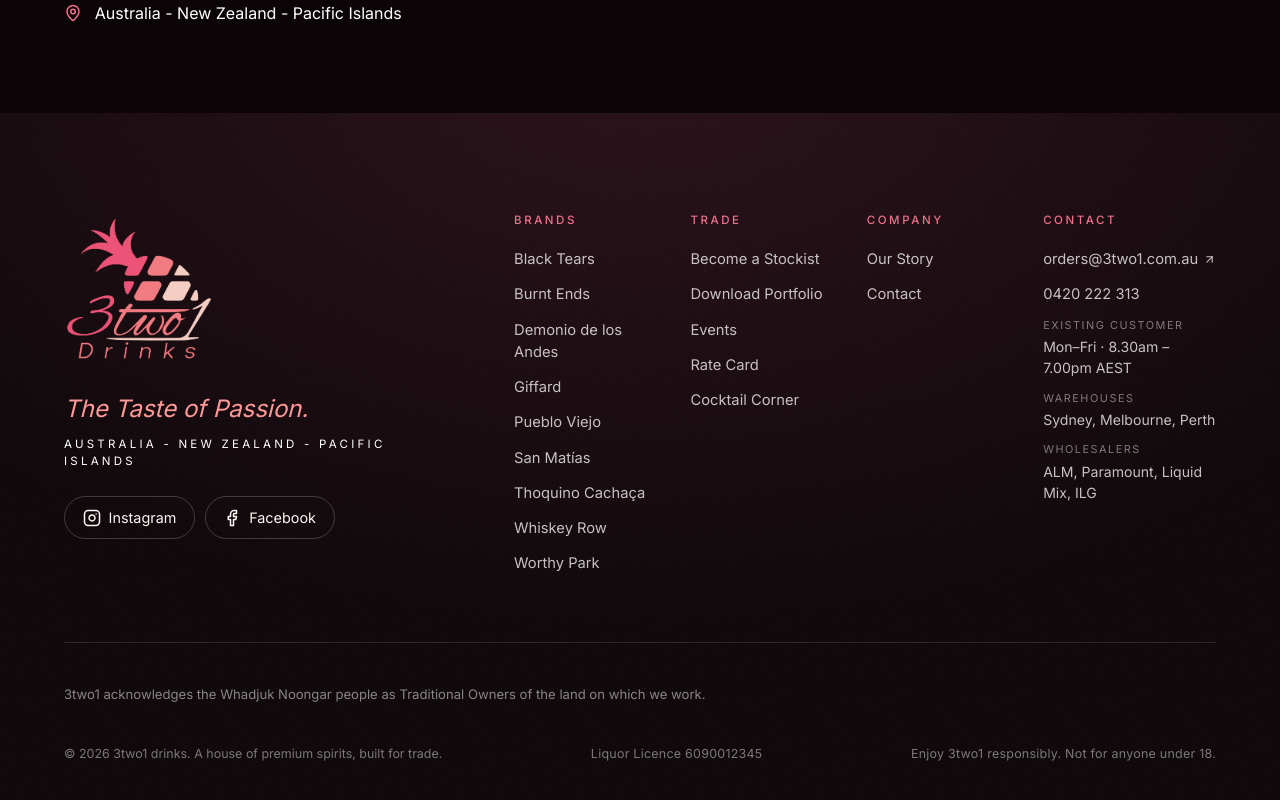
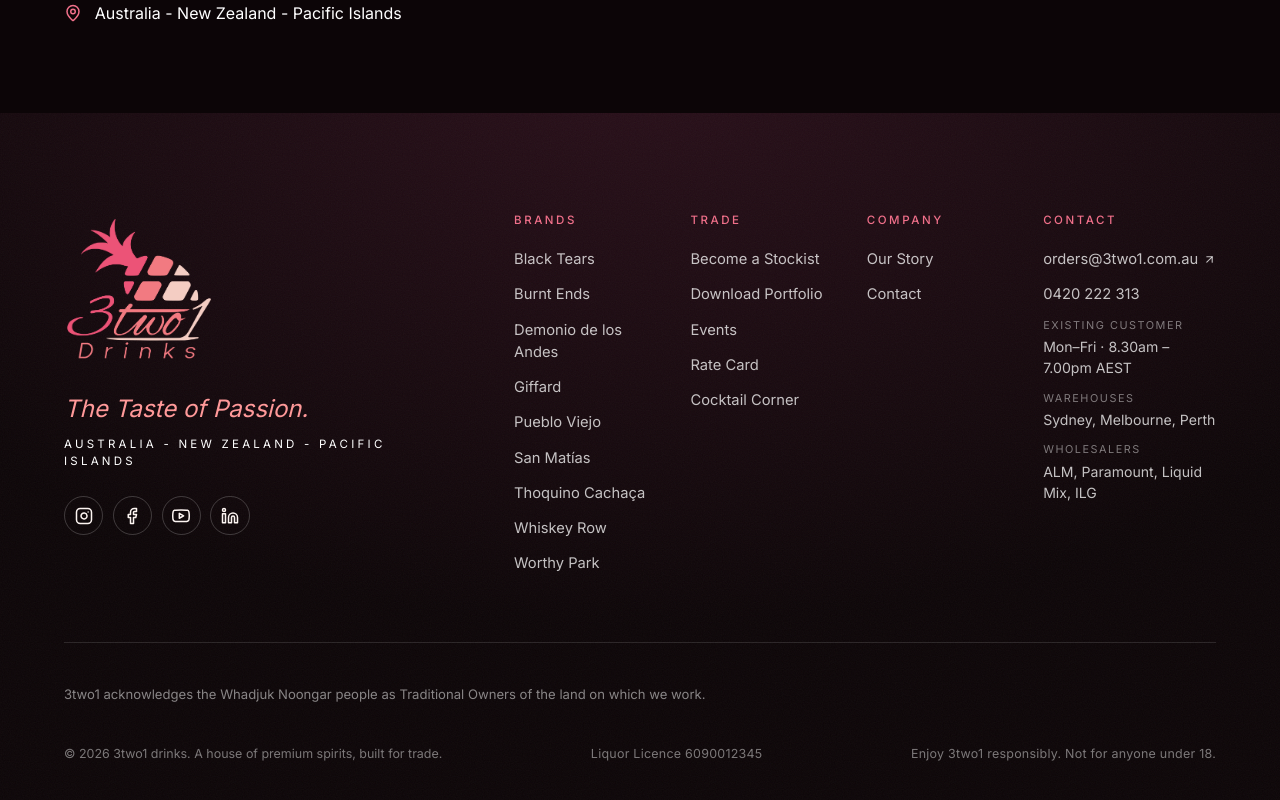
Before and after one commit to eloma-group/3two1-client-1, a React (Vite) app: page / in a window 1280 px wide. Shown: the part 10433-11233 px from the top of the page. Built offline with nearby package versions, Linux system fonts and the light colour scheme.

Commit message:
Update the Our Story intro and add YouTube and LinkedIn to the footer

```diff
--- a/src/components/icons.tsx
+++ b/src/components/icons.tsx
@@ -36,3 +36,42 @@
     </svg>
   );
 }
+
+export function Youtube({ size = 18 }: { size?: number }) {
+  return (
+    <svg
+      width={size}
+      height={size}
+      viewBox="0 0 24 24"
+      fill="none"
+      stroke="currentColor"
+      strokeWidth="2"
+      strokeLinecap="round"
+      strokeLinejoin="round"
+      aria-hidden="true"
+    >
+      <path d="M22.54 6.42a2.78 2.78 0 0 0-1.94-2C18.88 4 12 4 12 4s-6.88 0-8.6.46a2.78 2.78 0 0 0-1.94 2A29 29 0 0 0 1 11.75a29 29 0 0 0 .46 5.33A2.78 2.78 0 0 0 3.4 19c1.72.46 8.6.46 8.6.46s6.88 0 8.6-.46a2.78 2.78 0 0 0 1.94-2 29 29 0 0 0 .46-5.25 29 29 0 0 0-.46-5.33z" />
+      <polygon points="9.75 15.02 15.5 11.75 9.75 8.48 9.75 15.02" />
+    </svg>
+  );
+}
+
+export function Linkedin({ size = 18 }: { size?: number }) {
+  return (
+    <svg
+      width={size}
+      height={size}
+      viewBox="0 0 24 24"
+      fill="none"
+      stroke="currentColor"
+      strokeWidth="2"
+      strokeLinecap="round"
+      strokeLinejoin="round"
+      aria-hidden="true"
+    >
+      <path d="M16 8a6 6 0 0 1 6 6v7h-4v-7a2 2 0 0 0-2-2 2 2 0 0 0-2 2v7h-4v-7a6 6 0 0 1 6-6z" />
+      <rect x="2" y="9" width="4" height="12" />
+      <circle cx="4" cy="4" r="2" />
+    </svg>
+  );
+}
--- a/src/data/content.ts
+++ b/src/data/content.ts
@@ -306,6 +306,8 @@
   wholesalers: 'ALM, Paramount, Liquid Mix, ILG',
   instagram: 'https://www.instagram.com/3two1_drinks/',
   facebook: 'https://www.facebook.com/share/1CPbHuseCL/',
+  youtube: 'https://www.youtube.com/@3two1_drinks',
+  linkedin: 'https://www.linkedin.com/company/3two1-drinks/',
 } as const;
 
 export const footerColumns = [
--- a/src/pages/Investors.tsx
+++ b/src/pages/Investors.tsx
@@ -526,10 +526,10 @@
           <Reveal y={18} delay={0.25}>
             <div className={styles.heroMeta}>
               <p className={styles.heroLede}>
-                A small Western Australian distributor with a stubborn belief - that the right
-                bottle, in the right hands, makes the night.
+                An Australia-based medium-sized distributor with one obsession that the right
+                bottle belongs in best venues.
               </p>
-              <span className={styles.heroPlace}>Perth · Western Australia</span>
+              <span className={styles.heroPlace}>Australia, New Zealand, Pacific Islands</span>
             </div>
           </Reveal>
         </div>
--- a/src/sections/Footer.module.css
+++ b/src/sections/Footer.module.css
@@ -46,7 +46,7 @@
   align-items: center;
   gap: 0.5rem;
   font-size: 0.9rem;
-  padding: 0.6rem 1.1rem;
+  padding: 0.6rem;
   border-radius: 100px;
   border: 1px solid rgba(255, 255, 255, 0.2);
   transition: background 0.35s, color 0.35s, border-color 0.35s;
--- a/src/sections/Footer.tsx
+++ b/src/sections/Footer.tsx
@@ -1,5 +1,5 @@
 import { ArrowUpRight } from 'lucide-react';
-import { Facebook, Instagram } from '../components/icons';
+import { Facebook, Instagram, Linkedin, Youtube } from '../components/icons';
 import { useLocation, useNavigate } from 'react-router-dom';
 import { brand, footerColumns, contact } from '../data/content';
 import { scrollToHash } from '../hooks/useLenis';
@@ -36,11 +36,17 @@
             <p className={styles.tagline}>{brand.tagline}.</p>
             <p className={styles.regions}>{brand.regions}</p>
             <div className={styles.socials}>
-              <a href={contact.instagram} target="_blank" rel="noreferrer" className={styles.social} data-cursor="Follow">
-                <Instagram size={18} /> Instagram
+              <a href={contact.instagram} target="_blank" rel="noreferrer" className={styles.social} data-cursor="Follow" aria-label="Instagram" title="Instagram">
+                <Instagram size={18} />
               </a>
-              <a href={contact.facebook} target="_blank" rel="noreferrer" className={styles.social} data-cursor="Follow">
-                <Facebook size={18} /> Facebook
+              <a href={contact.facebook} target="_blank" rel="noreferrer" className={styles.social} data-cursor="Follow" aria-label="Facebook" title="Facebook">
+                <Facebook size={18} />
+              </a>
+              <a href={contact.youtube} target="_blank" rel="noreferrer" className={styles.social} data-cursor="Follow" aria-label="YouTube" title="YouTube">
+                <Youtube size={18} />
+              </a>
+              <a href={contact.linkedin} target="_blank" rel="noreferrer" className={styles.social} data-cursor="Follow" aria-label="LinkedIn" title="LinkedIn">
+                <Linkedin size={18} />
               </a>
             </div>
           </div>
```
